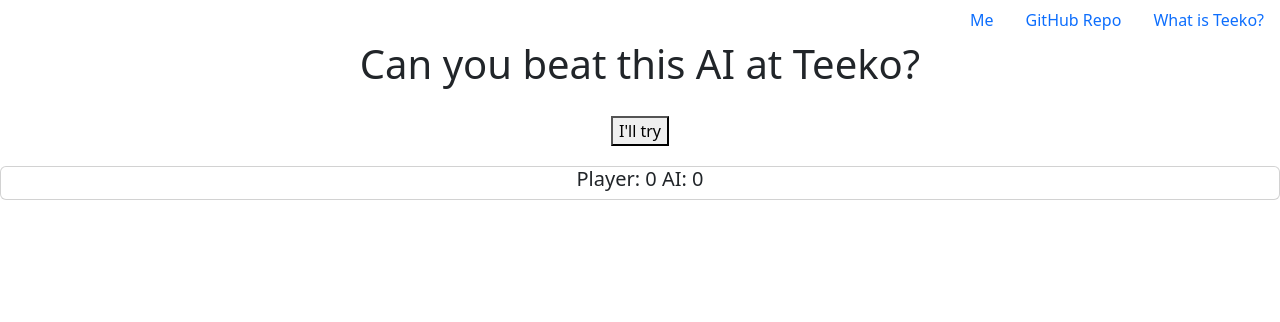
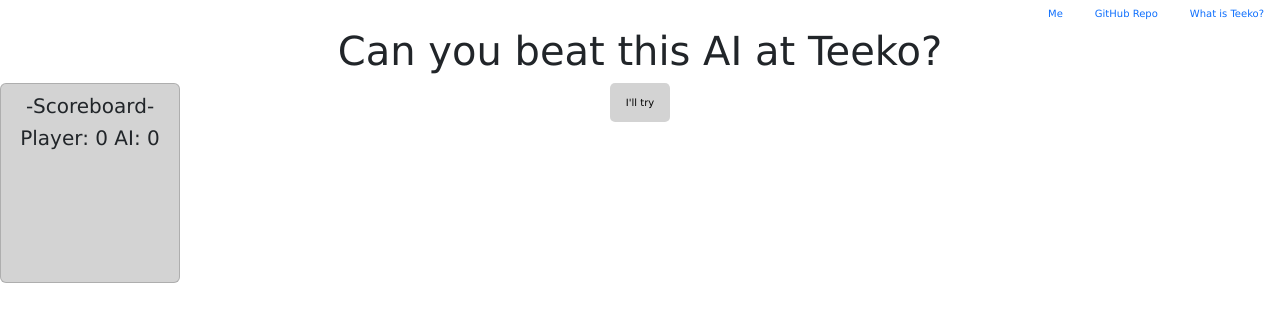
Before and after one commit to brumm-ryan/teeko-web-app, a React (Create React App) app: page / in a window 1280 px wide. Shown: the top 322 px of the page. Built offline with nearby package versions, Linux system fonts and the light colour scheme.

Commit message:
Updated styling and fixed available move indicator.

```diff
--- a/src/App.css
+++ b/src/App.css
@@ -1,3 +1,7 @@
+body {
+  font: normal 10px Verdana, Arial, sans-serif;
+}
+
 .App {
   text-align: center;
 }
@@ -5,6 +9,16 @@
 .App-logo {
   height: 40vmin;
   pointer-events: none;
+}
+
+.custom-card {
+  text-align: center;
+  position: absolute;
+  padding: 10px;
+  background-color: #D3D3D3;
+  height: 200px;
+  width: 180px;
+  float: left;
 }
 
 @media (prefers-reduced-motion: no-preference) {
@@ -47,10 +61,10 @@
 .grid-container {
   display: grid;
   align-content: space-evenly;
-  column-gap: 40px;
-  row-gap: 40px;
-  grid-template-columns: repeat(5, 100px);
-  grid-template-rows: repeat(5, 100px);
+  column-gap: 30px;
+  row-gap: 30px;
+  grid-template-columns: repeat(5, 80px);
+  grid-template-rows: repeat(5, 80px);
   grid-auto-flow: column;
 }
 
@@ -58,11 +72,49 @@
   display: inline-grid;
 }
 
-@keyframes App-logo-spin {
-  from {
-    transform: rotate(0deg);
-  }
-  to {
-    transform: rotate(360deg);
-  }
+.button {
+  margin: 0;
+  padding: 0.75rem 1rem;
+  border: 0;
+  border-radius: 0.317rem;
+  background-color: #D3D3D3;
+  text-decoration: none;
+  line-height: 1.5;
+  cursor: pointer;
+  -webkit-appearance: none;
+  -webkit-font-smoothing: antialiased;
 }
+
+.button:hover {
+  opacity: 0.85;
+}
+
+.button:active {
+  box-shadow: inset 0 3px 4px hsla(0, 0%, 0%, 0.2);
+}
+
+.button:focus {
+  outline: thin dotted #444;
+  outline: 5px auto -webkit-focus-ring-color;
+  outline-offset: -2px;
+}
+
+.content-box {
+  columns: 2;
+}
+
+.button_primary {
+  background-color: #1fa3ec;
+}
+
+.button_secondary {
+  background-color: #e98724;
+}
+
+.button-icon {
+  display: inline-block;
+  position: relative;
+  top: -0.1em;
+  vertical-align: middle;
+  margin-right: 0.317rem;
+}
--- a/src/App.js
+++ b/src/App.js
@@ -27,7 +27,8 @@ class App extends React.Component {
         needPickUp:false,
         winner:this.emptyPiece,
         playerScore:0,
-        aiScore:0
+        aiScore:0,
+        freeze:false
     };
     this.playerChooseTile = this.playerChooseTile.bind(this);
     this.notifyPickUp = this.notifyPickUp.bind(this);
@@ -52,7 +53,8 @@ class App extends React.Component {
         pickUpPiece: [],
         inProgress:false,
         needPickUp:false,
-        winner: this.emptyPiece
+        winner: this.emptyPiece,
+        freeze:false
       });
       this.startGame();
   }
@@ -76,6 +78,7 @@ class App extends React.Component {
         this.setState({winner: this.aiPiece})
         this.setState({aiScore: this.state.aiScore + 1});
     }
+    this.setState({freeze:true})
   }
 
   getMoveFromAI() {
@@ -127,6 +130,7 @@ class App extends React.Component {
   }
 
   pickUpPiece(piece) {
+      this.removeAllHighlights()
       this.setState({pickedUpPiece: piece}, () => this.highlightPieces(piece[0], piece[1]))
   }
 
@@ -181,7 +185,11 @@ class App extends React.Component {
               }
           }
       }
-      this.setState({board:tempBoard}, () => this.playerChooseTile(move));
+      if(move != null) {
+          this.setState({board:tempBoard}, () => this.playerChooseTile(move));
+      } else {
+          this.setState({board:tempBoard});
+      }
       console.log('removed all highlights');
   }
 
@@ -214,7 +222,8 @@ class App extends React.Component {
                                            notifyPickUp={this.notifyPickUp}
                                            pickUpPiece={this.pickUpPiece}
                                            pickedUpPiece={this.state.pickedUpPiece}
-                                           removeAllHighlights={this.removeAllHighlights}>tile</BoardTile>);
+                                           removeAllHighlights={this.removeAllHighlights}
+                                           isFrozen={this.state.freeze}>tile</BoardTile>);
             })
         })
         return (<div className="grid-container">{boardTiles}</div>)
@@ -223,7 +232,10 @@ class App extends React.Component {
 
   generateScoreBoard() {
     return (
-        <Card>
+        <Card className="custom-card">
+            <Card.Title>
+                -Scoreboard-
+            </Card.Title>
             <Card.Title>
                 Player: {this.state.playerScore} AI: {this.state.aiScore}
             </Card.Title>
@@ -256,12 +268,10 @@ class App extends React.Component {
             <h1 hidden={this.state.winner !== this.playerPiece}>You beat the AI</h1>
             <h1 hidden={this.state.winner !== this.aiPiece}>Submit to AI dominance</h1>
             <h2 hidden={!this.state.needPickUp}>Pick one of your pieces before selecting where to place it</h2>
-            <div style={{padding:"20px"}}>
-                <button hidden={this.state.inProgress} onClick={() => this.startGame()}>I'll try</button>
-                <button hidden={this.state.winner === this.emptyPiece} onClick={() => this.playAgain()}>Play Again</button>
-            </div>
             <div>{this.generateScoreBoard()}</div>
-          <div>{this.generateBoard()}</div>
+            <button className={"button"} hidden={this.state.inProgress} onClick={() => this.startGame()}>I'll try</button>
+            <button className={"button"} hidden={this.state.winner === this.emptyPiece} onClick={() => this.playAgain()}>Play Again</button>
+            <div>{this.generateBoard()}</div>
         </div>
     );
   }
--- a/src/BoardTile.js
+++ b/src/BoardTile.js
@@ -42,6 +42,7 @@ class BoardTile extends React.Component {
     }
 
     chooseTile() {
+        if(this.props.isFrozen) {return}
         if(this.state.player !== this.aiPiece) {
             if (this.state.isPlaced) {
                 if (!this.props.isDropPhase) {
```
